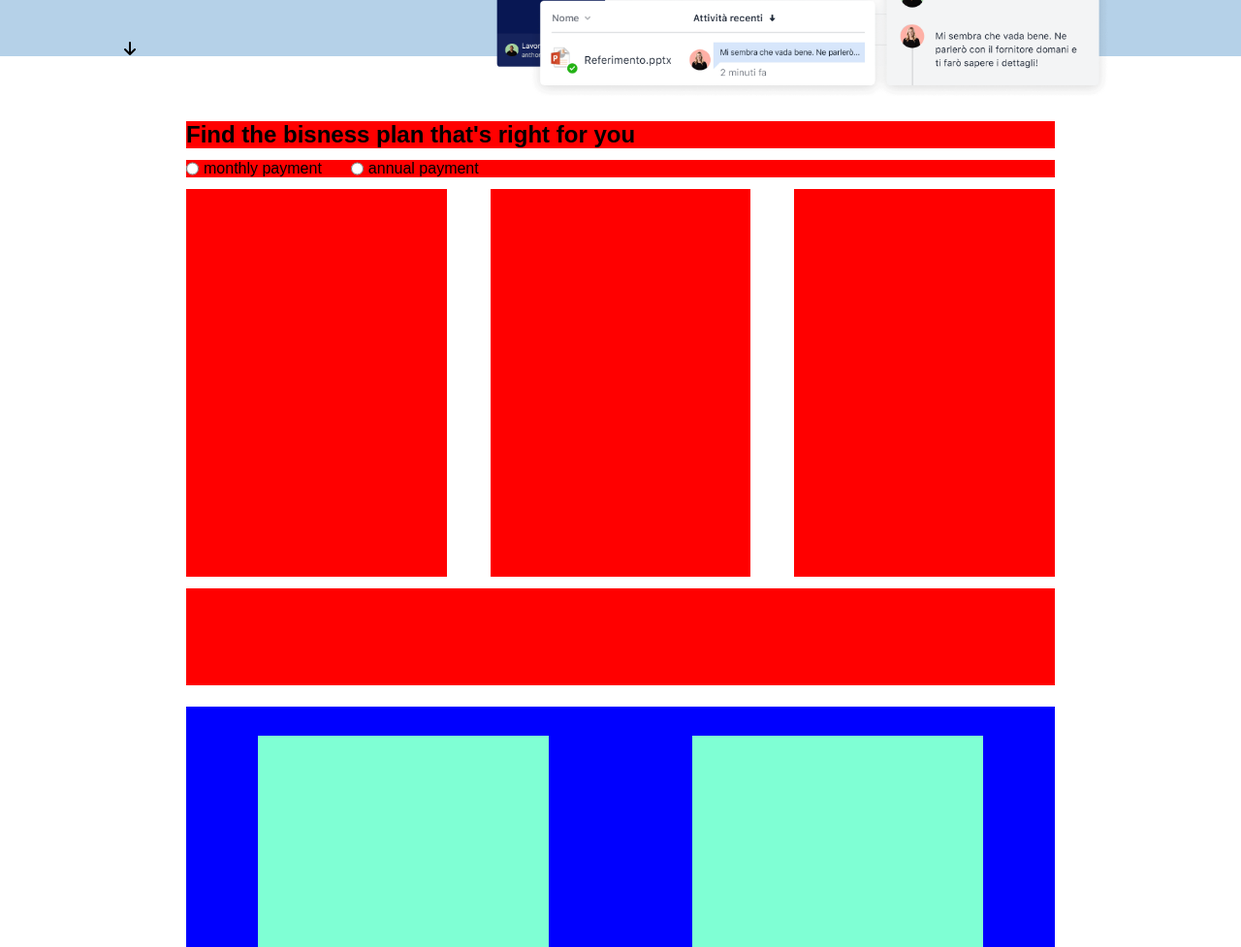
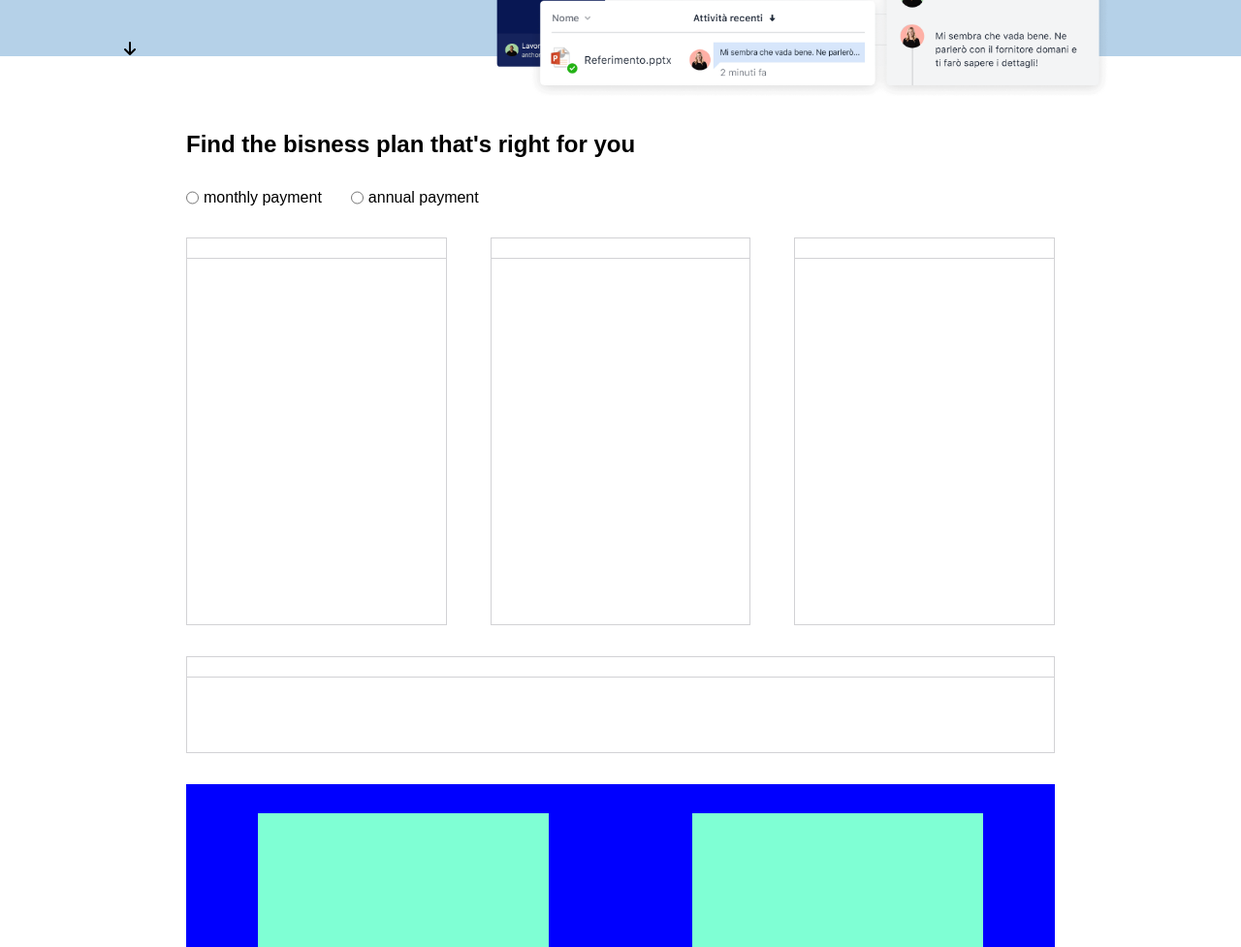
Before and after one commit to 1Pietro7D/htmlcss-dropbox, a plain HTML site: page index.html in a window 1280 px wide. Shown: the part 400-1377 px from the top of the page at 97% size. Drawn offline with Linux system fonts and the light colour scheme.

Commit message:
refactoring #shop section, addict border for .user containers

```diff
--- a/css/debug.css
+++ b/css/debug.css
@@ -8,9 +8,6 @@ p {
 
 /* shop */
 
-#shop * {
-  background-color: red;
-}
 #tranne {
   background-color: inherit;
 }
--- a/css/style.css
+++ b/css/style.css
@@ -91,7 +91,7 @@ header img[src="img/jumbo.png"] {
 /*** SHOP section ***/
 
 #shop > * {
-  margin: 6px 0;
+  margin: 2vh 0;
 }
 #shop {
   padding: 2vh 0;
@@ -100,6 +100,19 @@ header img[src="img/jumbo.png"] {
   margin-right: 30px;
   margin-left: 5px;
 }
+.border-grey {
+  border: 1px solid hsl(240deg 4% 83%);
+}
+#shop .user {
+  border-bottom: 1px solid hsl(240deg 4% 83%);
+  padding: 10px;
+}
+#shop .user > i {
+  position: relative;
+  left: 50%;
+  transform: translateX(-50%);
+}
+
 /*** /SHOP section ***/
 
 /*** PARTNER section ***/
--- a/index.html
+++ b/index.html
@@ -116,14 +116,22 @@
           <!-- /container payment choice -->
 
           <div class="flex j-between" id="tranne">
-            <div class="flex column"></div>
-            <div class="flex column"></div>
-            <div class="flex column"></div>
+            <div class="flex column border-grey">
+              <div class="user" id="us-single"></div>
+            </div>
+            <div class="flex column border-grey">
+              <div class="user" id="us-single"></div>
+            </div>
+            <div class="flex column border-grey">
+              <div class="user" id="us-single"></div>
+            </div>
           </div>
-          <div class="flex column" id="last-shop"></div>
+          <div class="flex column border-grey" id="last-shop">
+            <div class="user" id="us-single"></div>
+          </div>
         </section>
 
-        <!-- SHOP -->
+        <!-- /SHOP -->
 
         <!-- PARTNER -->
 
```
